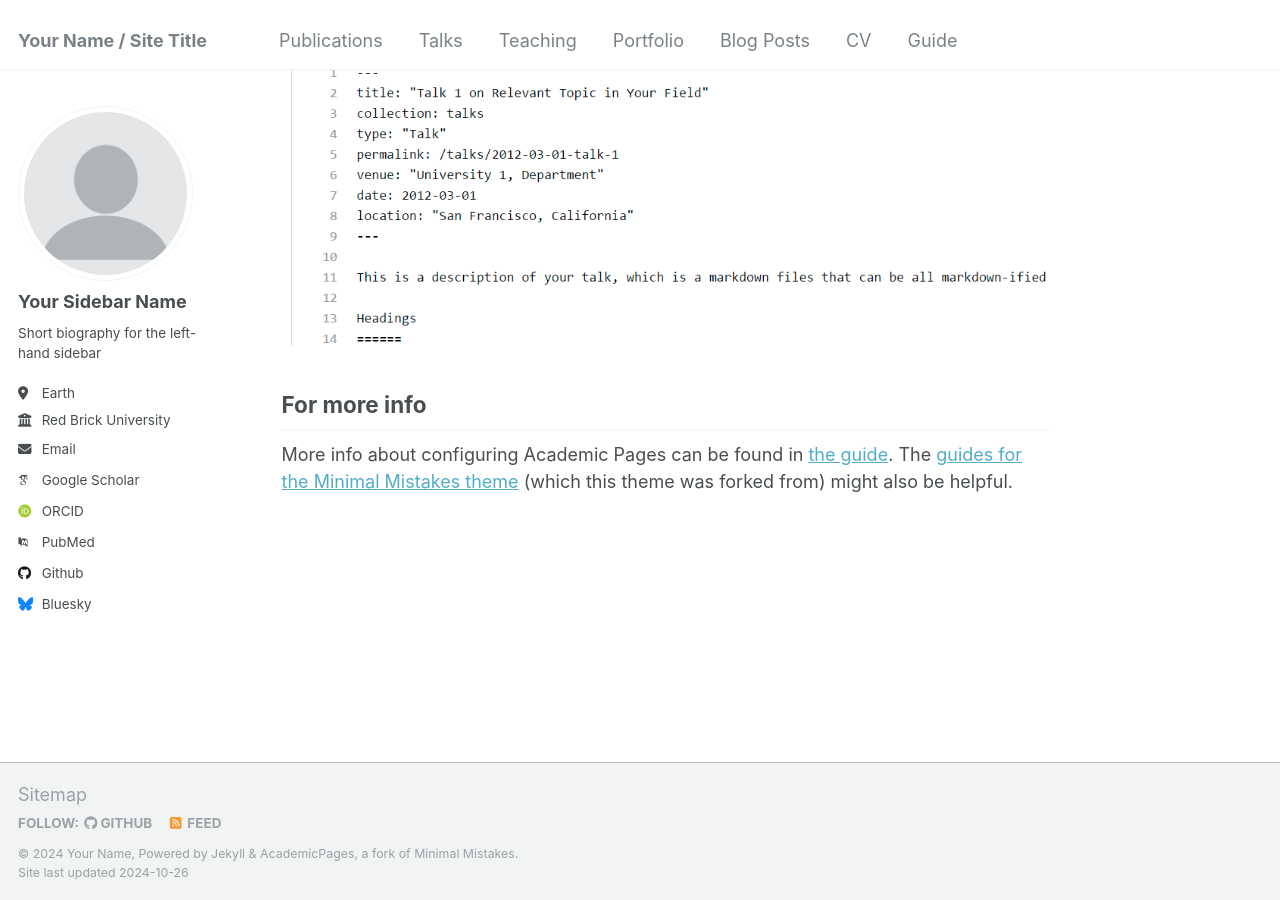
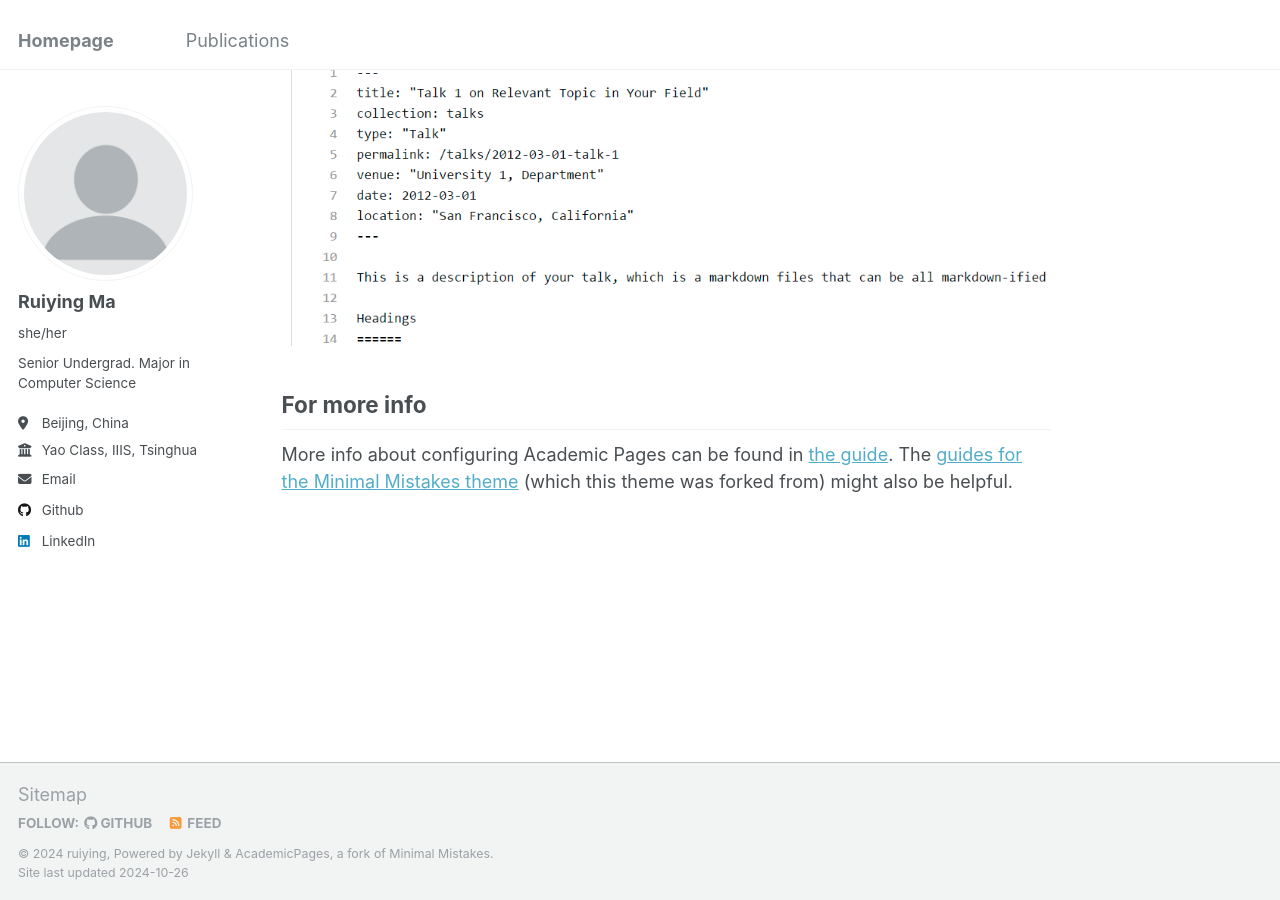
Before and after one commit to Ruiying-Ma/Ruiying-Ma.github.io, a Jekyll site: the page built from _pages/about.md, in a window 1280 px wide and 900 px high, scrolled down 2643 px. Built offline with Jekyll 4.4.1, drawn with Linux system fonts in a browser that asks for light colours; some web fonts are replaced.

Commit message:
Set homepage; navigation only contains pub

```diff
--- a/_config.yml
+++ b/_config.yml
@@ -8,13 +8,13 @@
 
 # Basic Site Settings
 locale                   : "en-US"
-title                    : "Your Name / Site Title"
+title                    : "Homepage"
 title_separator          : "-"
-name                     : &name "Your Name"
-description              : &description "personal description"
-url                      : https://academicpages.github.io # the base hostname & protocol for your site e.g. "https://mmistakes.github.io"
+name                     : &name "ruiying"
+description              : &description ""
+url                      : https://ruiying-ma.github.io # the base hostname & protocol for your site e.g. "https://mmistakes.github.io"
 baseurl                  : "" # the subpath of your site, e.g. "/blog"
-repository               : "academicpages/academicpages.github.io"
+repository               : "Ruiying-Ma/ruiying-ma.github.io"
 
 # Site Author - The following control what appear as part of the author content on the side bar.
 #               If a field is blank the icon and link will not appear, otherwise it will be shown.
@@ -22,33 +22,33 @@ repository               : "academicpages/academicpages.github.io"
 author:
   # Biographic information
   avatar           : "profile.png"
-  name             : "Your Sidebar Name"
-  pronouns         : # example: "she/her"
-  bio              : "Short biography for the left-hand sidebar"
-  location         : "Earth"
-  employer         : "Red Brick University"
+  name             : "Ruiying Ma"
+  pronouns         : "she/her"
+  bio              : "Senior Undergrad. Major in Computer Science"
+  location         : "Beijing, China"
+  employer         : "Yao Class, IIIS, Tsinghua"
   uri              : # URL
-  email            : "none@example.org"
+  email            : "mry21@mails.tsinghua.edu.cn"
 
   # Academic websites
   arxiv            : # URL - Update with the correct link to your profile
-  googlescholar    : "https://scholar.google.com/citations?user=PS_CX0AAAAAJ"
+  googlescholar    : # "https://scholar.google.com/citations?user=PS_CX0AAAAAJ"
   impactstory      : # URL
-  orcid            : "http://orcid.org/yourorcidurl"
+  orcid            : #"http://orcid.org/yourorcidurl"
   semantic         : # URL
-  pubmed           : "https://www.ncbi.nlm.nih.gov/pubmed/?term=john+snow"
+  pubmed           : # "https://www.ncbi.nlm.nih.gov/pubmed/?term=john+snow"
   researchgate     : # URL
 
   # Repositories and software development
   bitbucket        : # Username - Update with your username on the site
   codepen          : # Username
   dribbble         : # Username
-  github           : "academicpages"
+  github           : "https://github.com/Ruiying-Ma"
   kaggle           : # Username
   stackoverflow    : # User number or user number and name (i.e., use "1" or "1/jeff-atwood")
 
   # Social media
-  bluesky          : "bsky.app" # Replace this with you Bluesky username
+  bluesky          : # "bsky.app" # Replace this with you Bluesky username
   facebook         : # Username
   flickr           : # Username
   foursquare       : # Username
@@ -57,7 +57,7 @@ author:
   keybase          : # Username
   instagram        : # Username
   lastfm           : # Username
-  linkedin         : # Username
+  linkedin         : "ruiying-ma-a83540327"
   mastodon         : # URL
   medium           : # URL
   pinterest        : # Username
```
Also changed, not shown: _data/navigation.yml (+12 -12 lines).
